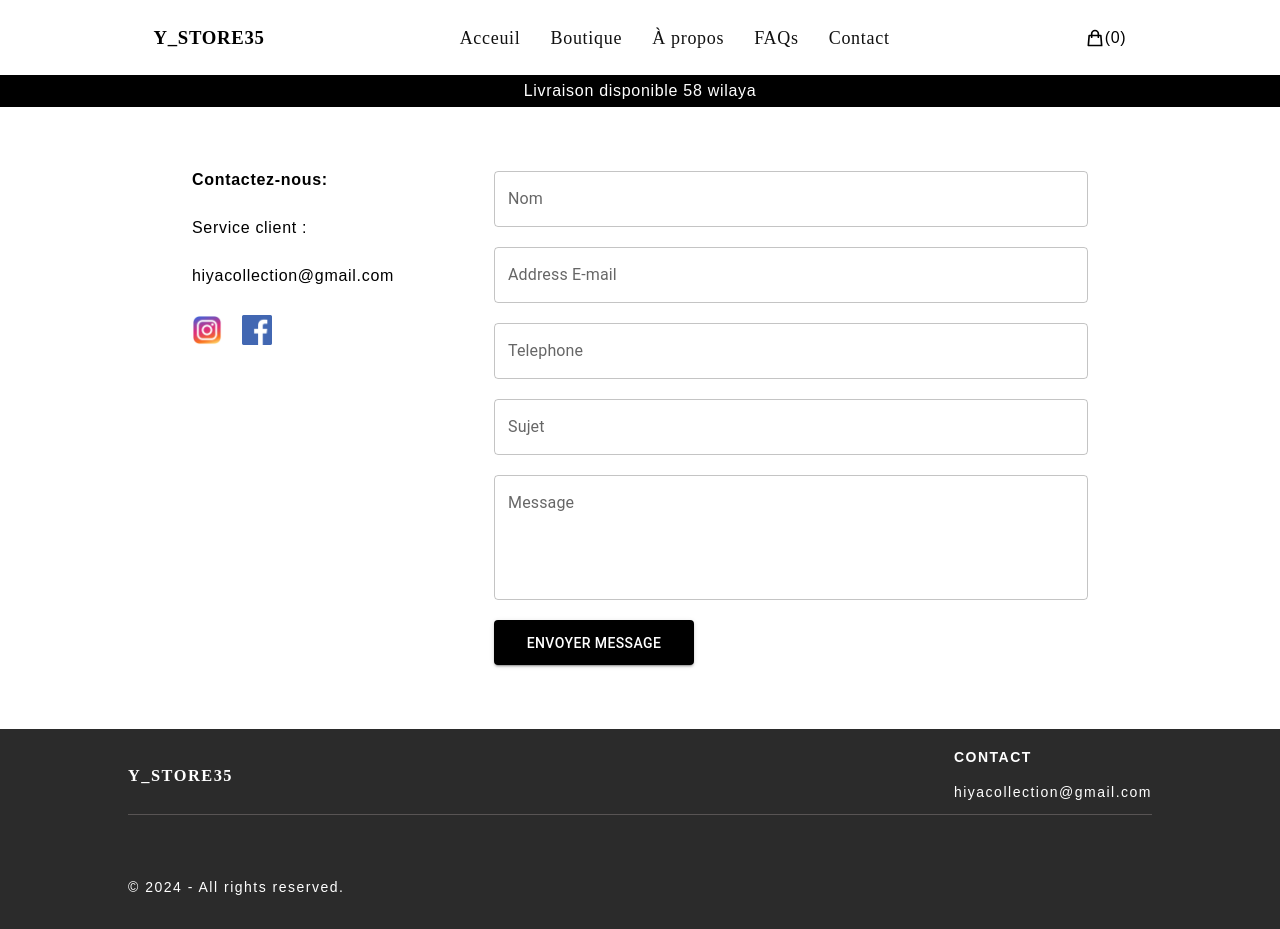
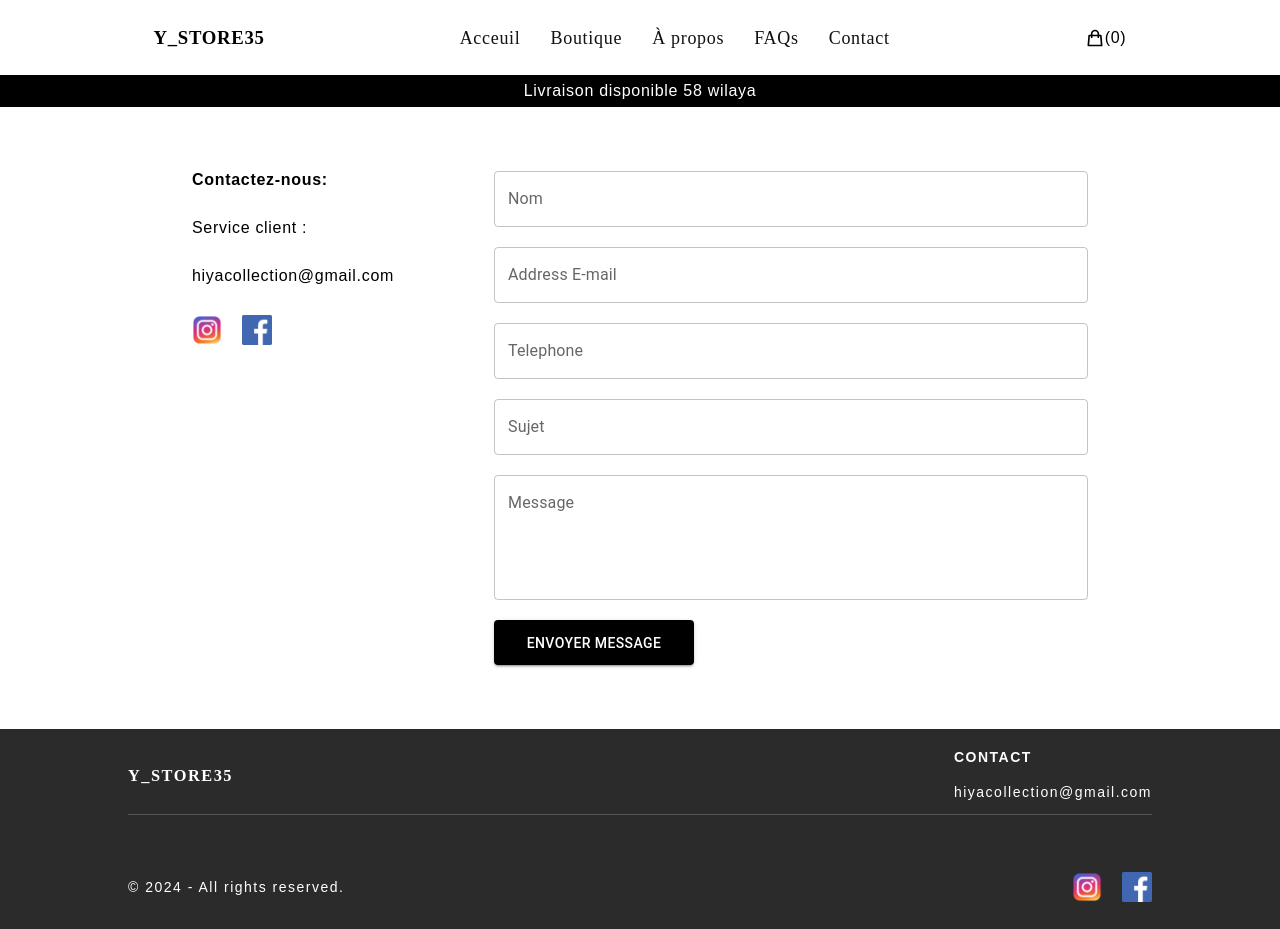
Before and after one commit to yahia-work/e-commerce, a React (Create React App) app: page /contact in a window 1280 px wide. Built offline with nearby package versions, Linux system fonts and the light colour scheme.

Commit message:
bariki commit

```diff
--- a/src/Contact/Contact.css
+++ b/src/Contact/Contact.css
@@ -16,13 +16,10 @@
     gap: 20px;
 }
 
-
 .envoyer-button{
     width: 200px;
     height: 45px;
 }
-
-
 
 .contact-icons{
     gap: 20px;
@@ -31,6 +28,11 @@
 
 .fb-icon , .insta-icon{
     width: 30px;
+    transition: .3s;
+}
+
+.fb-icon:hover , .insta-icon:hover{
+    scale: 1.02;
 }
 
 @media (max-width: 1100px){
--- a/src/Contact/Contact.js
+++ b/src/Contact/Contact.js
@@ -13,8 +13,8 @@ function Contact(){
                 <div>Service client :</div>
                 <div>hiyacollection@gmail.com</div>
                 <div className="contact-icons flex">
-                    <img src={instagram} className="insta-icon"/>
-                    <img src={facebook} className="fb-icon"/>
+                    <img src={instagram} className="insta-icon pointer"/>
+                    <img src={facebook} className="fb-icon pointer"/>
                 </div>
             </div>
             <div className="contactez-nous flex">
--- a/src/Footer/Footer.css
+++ b/src/Footer/Footer.css
@@ -1,3 +1,4 @@
+
 .footer{
     background-color: #2b2b2b;
     padding: 20px 10%;
@@ -11,13 +12,19 @@
 .footer h3{
     font-family: cursive;
 }
+
 .footer-infos{
     border-bottom:1px solid rgb(88, 84, 84);
     justify-content: space-between;
 }
+
 .contact-email-footer{
     flex-direction: column;
     gap: 5px;
+}
+
+.copy-right{
+    justify-content: space-between;
 }
 
 @media (max-width: 800px){
--- a/src/Footer/Footer.js
+++ b/src/Footer/Footer.js
@@ -1,7 +1,7 @@
 
+import facebook from "../images/facebook.png";
+import instagram from "../images/instagram.png";
 import "./Footer.css"
-import { FaFacebookSquare } from "react-icons/fa";
-
 
 function Footer(){
     return(
@@ -15,7 +15,13 @@ function Footer(){
                     <p>hiyacollection@gmail.com</p>
                 </div>
             </div>
-            <p>© 2024 - All rights reserved.</p>
+            <div className="copy-right flex">
+                <p>© 2024 - All rights reserved.</p>
+                <div className="contact-icons flex">
+                    <img src={instagram} className="insta-icon pointer"/>
+                    <img src={facebook} className="fb-icon pointer"/>
+                </div>
+            </div>
         </div>
     )
 }
```
